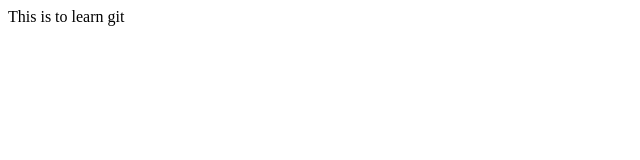
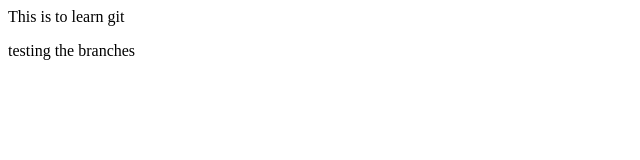
Before and after one commit to backupGithubShashank/localrepo, a plain HTML site: page index.html in a window 1280 px wide. Shown: the whole page, without its empty margins (0-640 px from the left). Drawn offline with Linux system fonts and the light colour scheme.

Commit message:
testing the branch

```diff
--- a/index.html
+++ b/index.html
@@ -1 +1,2 @@
 <p>This is to learn git</p>
+<p>testing the branches</p>
```
